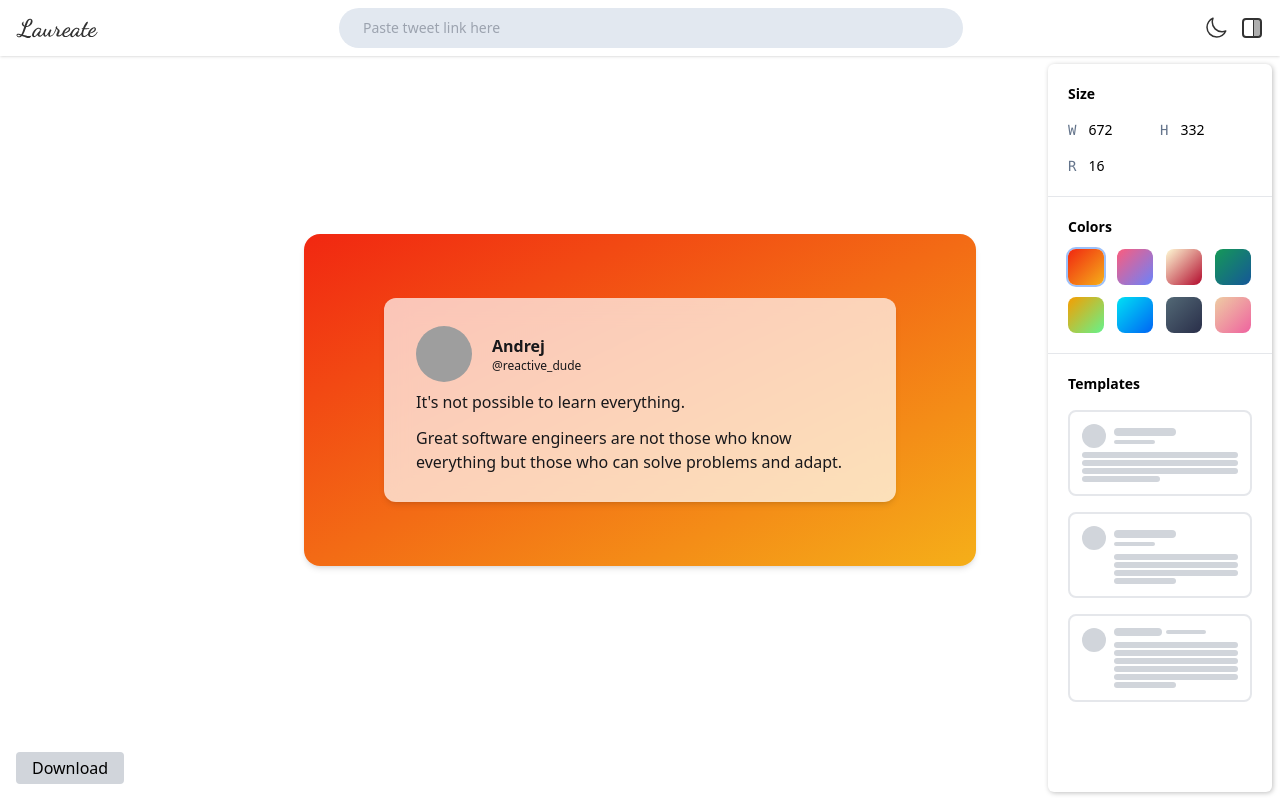
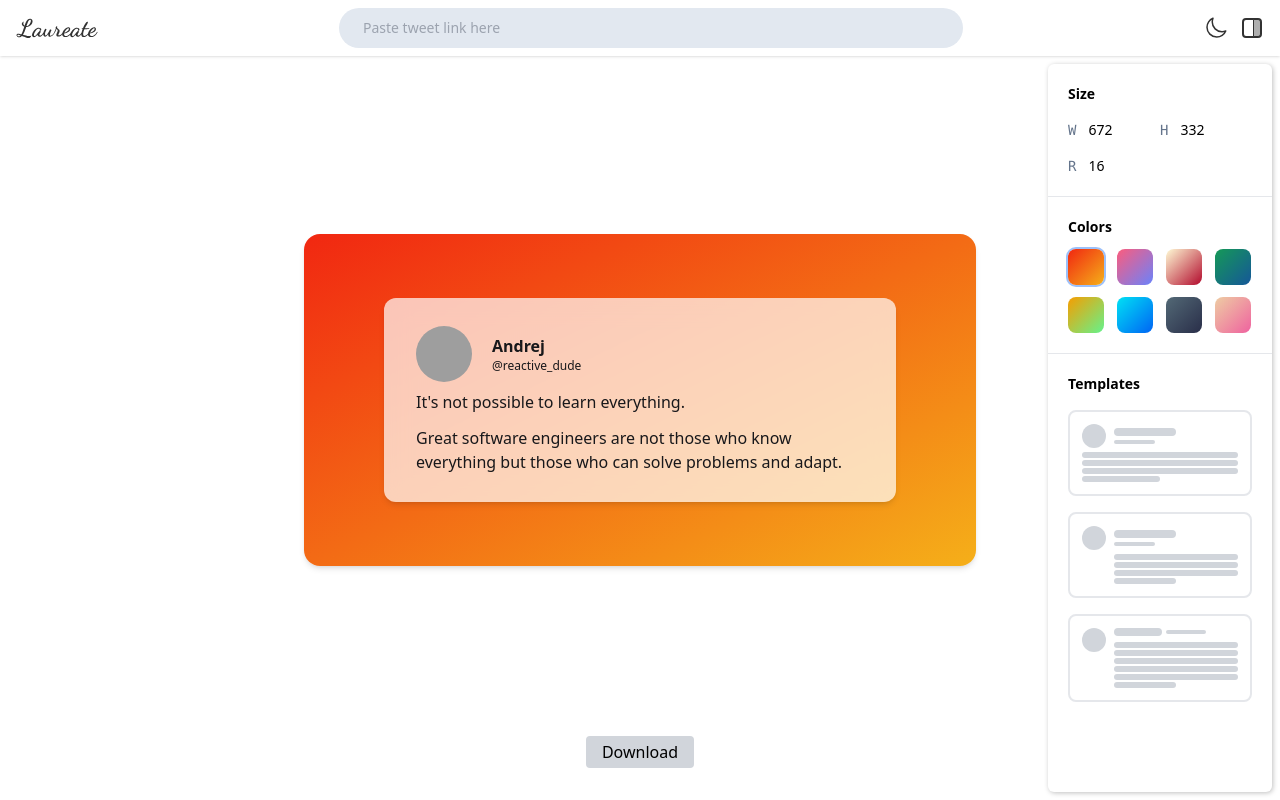
Before and after one commit to subhoghoshX/laureate, a Next.js app: page / in a window 1280 px wide. Built offline with nearby package versions, Linux system fonts and the light colour scheme; grey boxes are pictures that could not be loaded; what prettier-plugin-tailwindcss would draw is missing.

Commit message:
ui: center download button

```diff
--- a/pages/index.tsx
+++ b/pages/index.tsx
@@ -26,7 +26,7 @@ export default function Home() {
             <TweetCard rootRef={rootRef} />
           </div>
         </div>
-        <div className="absolute bottom-4 left-4 z-20">
+        <div className="absolute bottom-8 z-20 flex w-full justify-center">
           <ExportButton rootRef={rootRef} />
         </div>
       </div>
```
